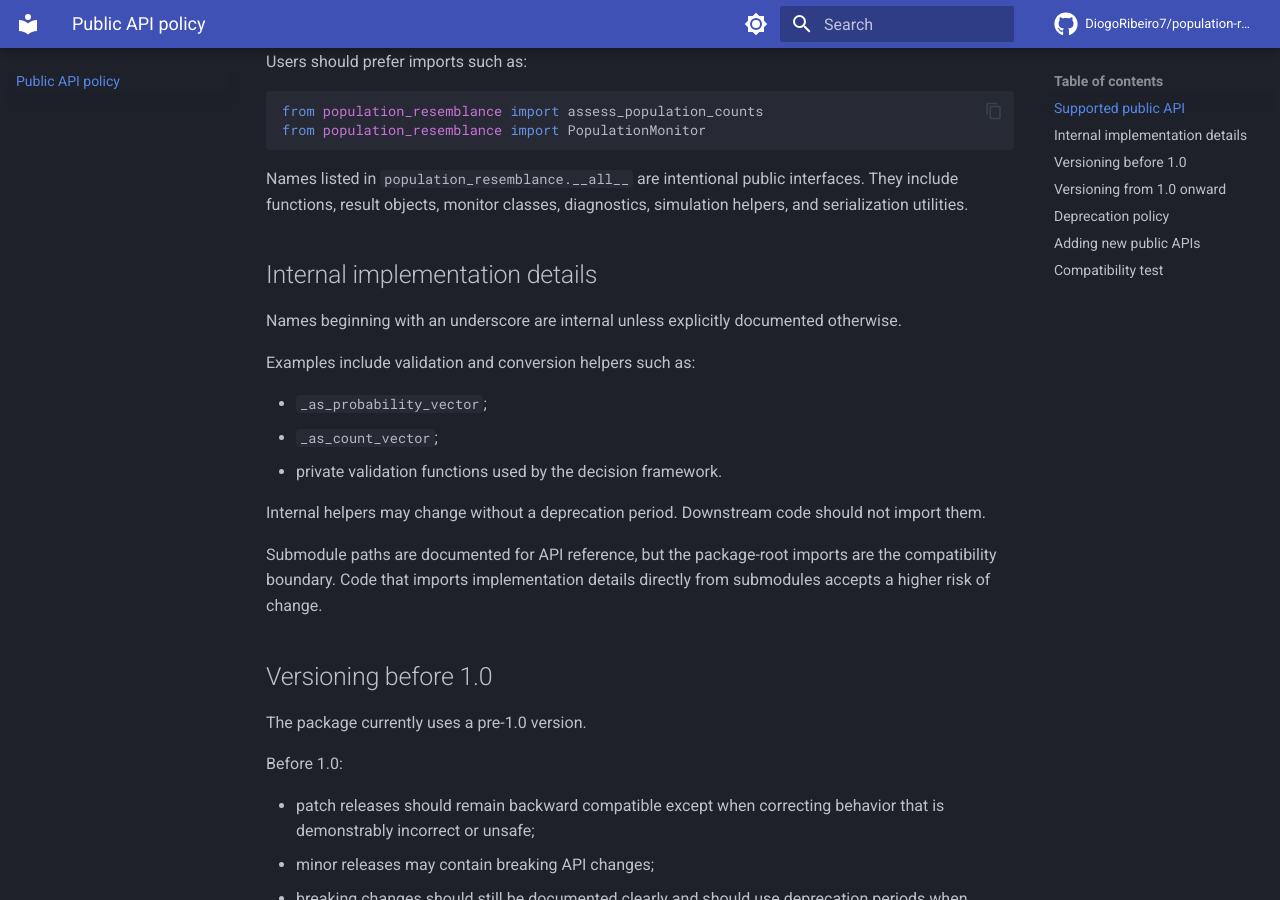
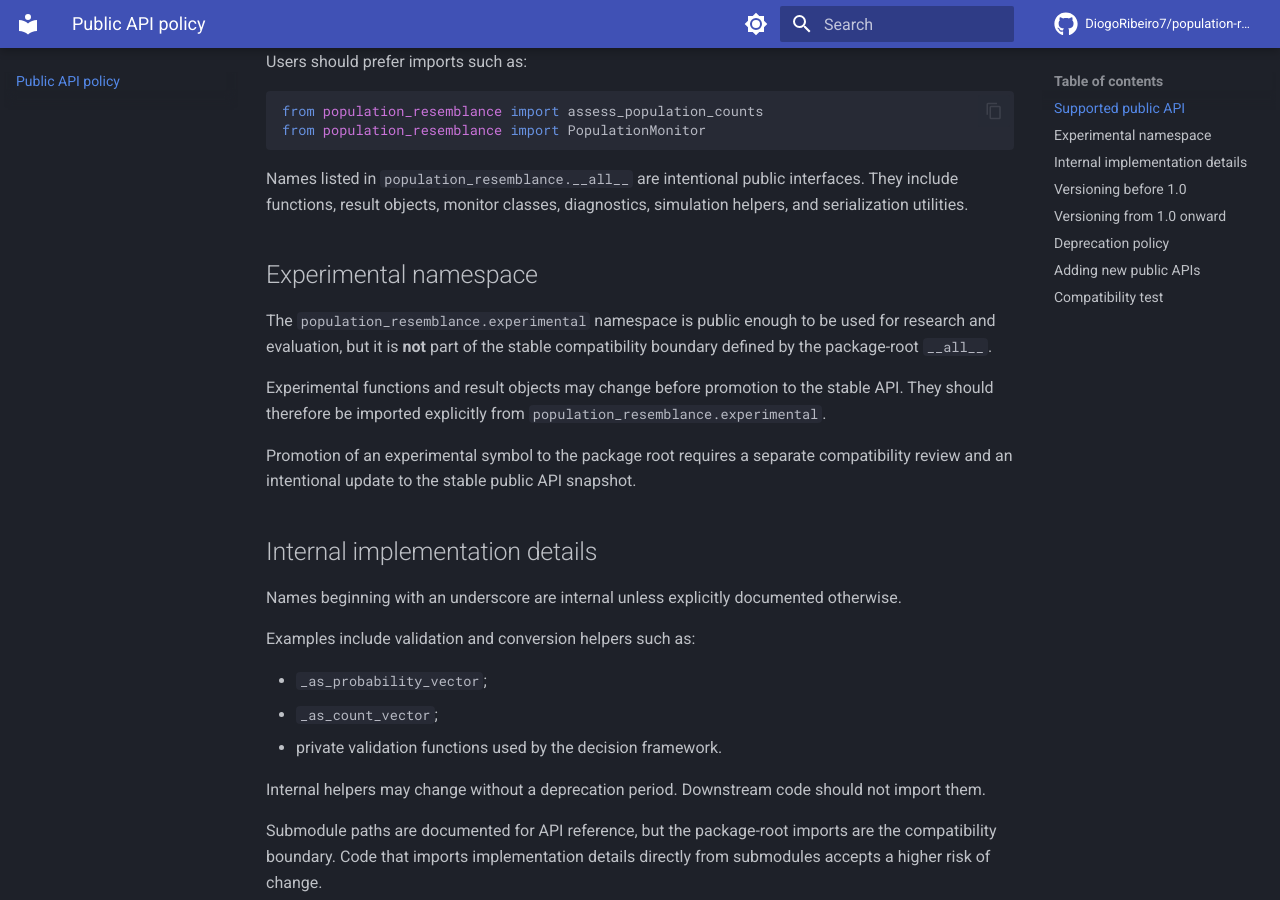
Before and after one commit to DiogoRibeiro7/population-resemblance, an MkDocs documentation site: the page built from docs/public-api.md, in a window 1280 px wide and 900 px high, scrolled down 437 px. Built offline with MkDocs 1.6.1 and Material for MkDocs 9.7.7, drawn with Linux system fonts in a browser that asks for light colours; comment, search, counter and statistics services are not loaded.

Commit message:
docs: define experimental namespace stability

````diff
--- a/docs/public-api.md
+++ b/docs/public-api.md
@@ -19,6 +19,18 @@ from population_resemblance import PopulationMonitor
 ```
 
 Names listed in `population_resemblance.__all__` are intentional public interfaces. They include functions, result objects, monitor classes, diagnostics, simulation helpers, and serialization utilities.
+
+## Experimental namespace
+
+The `population_resemblance.experimental` namespace is public enough to be used for
+research and evaluation, but it is **not** part of the stable compatibility boundary defined
+by the package-root `__all__`.
+
+Experimental functions and result objects may change before promotion to the stable API.
+They should therefore be imported explicitly from `population_resemblance.experimental`.
+
+Promotion of an experimental symbol to the package root requires a separate compatibility
+review and an intentional update to the stable public API snapshot.
 
 ## Internal implementation details
 
````
